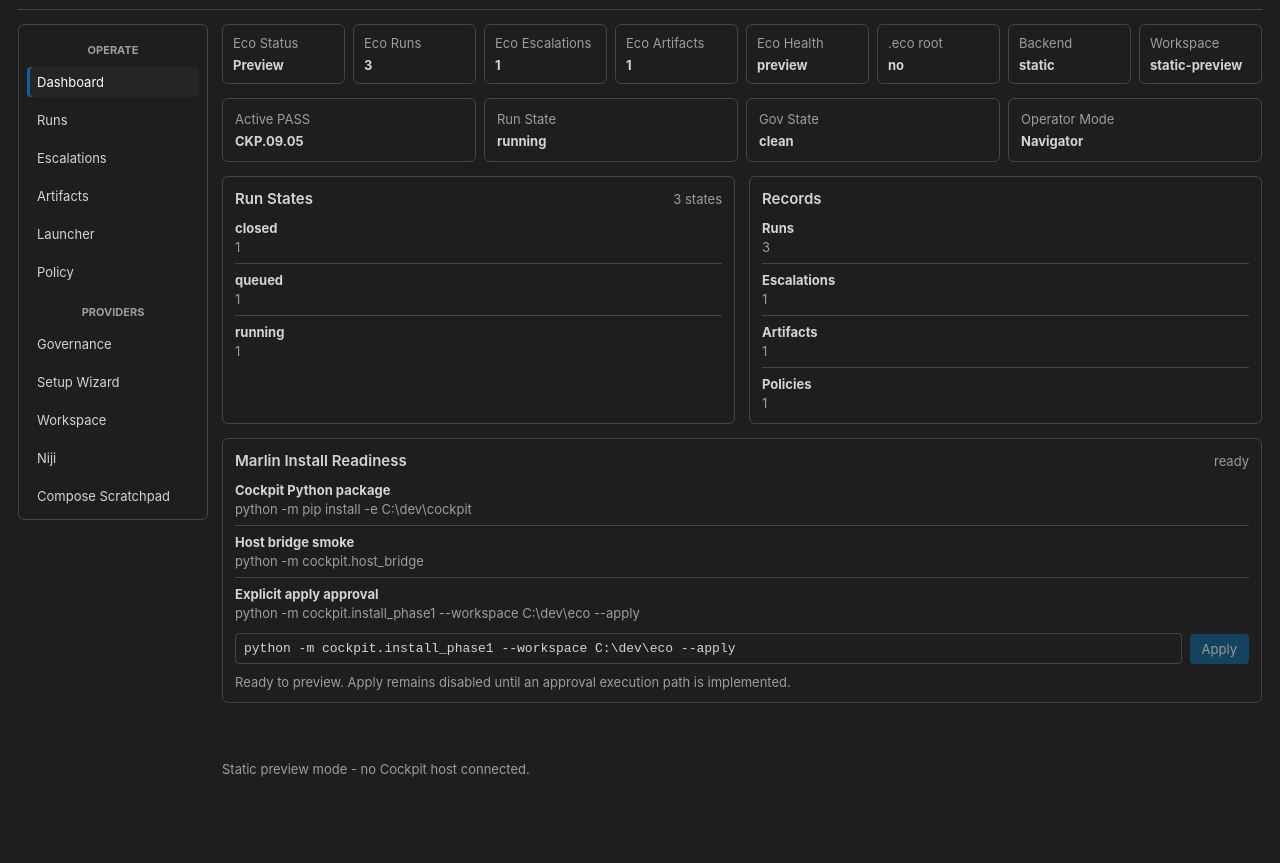
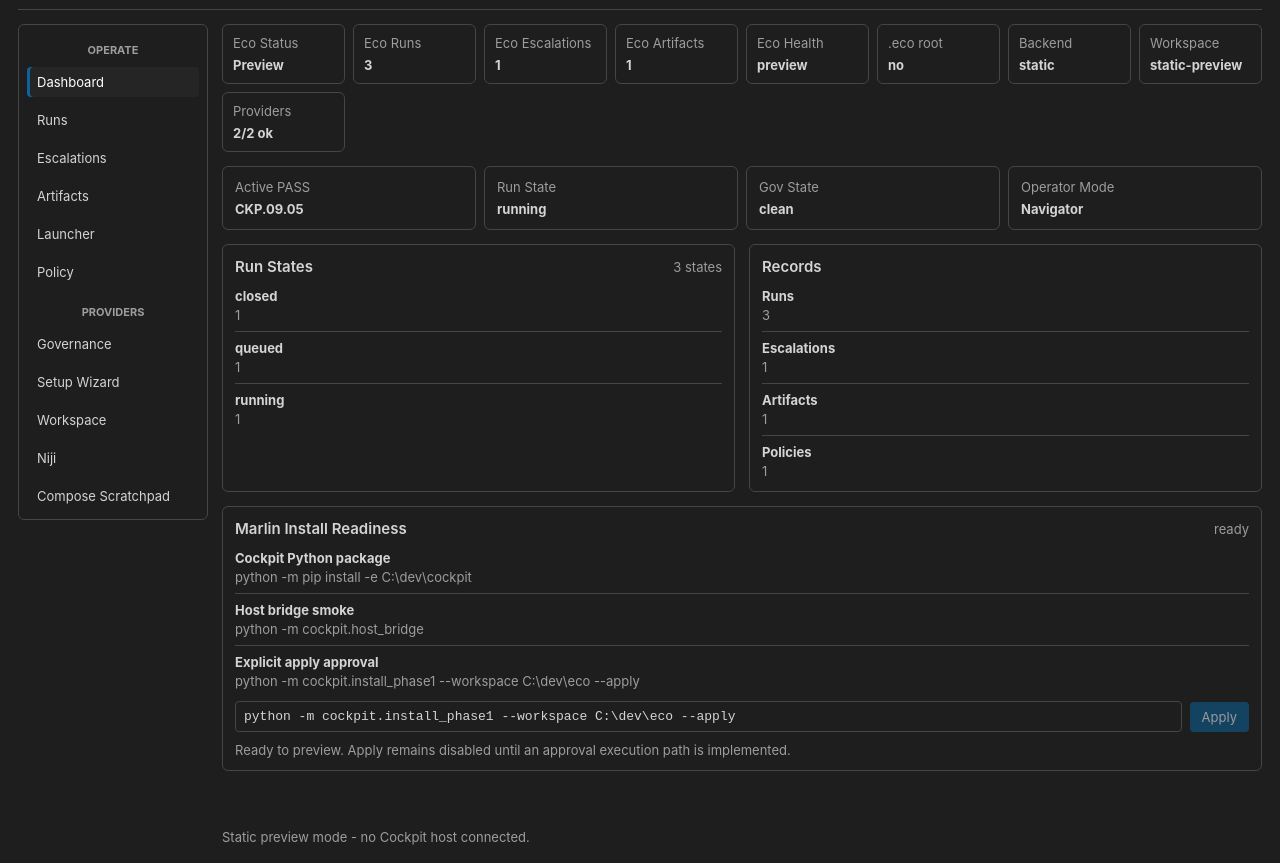
Before and after one commit to jj-ervin/cockpit, a plain HTML site: page web/cockpit.html in a window 1280 px wide. Shown: the part 67-930 px from the top of the page. Before the commit the page ends 862 px from the top, so only its background shows below. Drawn offline with Linux system fonts and the light colour scheme.

Commit message:
feat(ui): add non-eco Providers summary tile to dashboard
Follow-up to the eco-scoped-labeling fix: adds a "Providers" tile
(Marlin/Niji reachability, e.g. "2/2 ok") to the top status-grid so the
dashboard's top-of-page view isn't entirely eco-flavored even with the
now-accurate Eco Status/Eco Health labels. Computed from marlin.error/
niji.error, the same failure signal each provider snapshot already sets.

Change-Level: RUN

Dev-Docs: not-needed

Reason: small additive UI tile, no architectural decision beyond what was already recorded in the prior commit's dev-docs entry

```diff
--- a/web/cockpit.html
+++ b/web/cockpit.html
@@ -32,6 +32,7 @@
       <article><span>.eco root</span><strong id="eco-root">-</strong></article>
       <article><span>Backend</span><strong id="backend">-</strong></article>
       <article><span>Workspace</span><strong id="workspace">-</strong></article>
+      <article><span>Providers</span><strong id="providers-status">-</strong></article>
     </section>
 
     <nav class="tabs" aria-label="Cockpit views">
--- a/web/cockpit.js
+++ b/web/cockpit.js
@@ -65,6 +65,7 @@
     ecoRoot: byId('eco-root'),
     backend: byId('backend'),
     workspace: byId('workspace'),
+    providersStatus: byId('providers-status'),
     tabs: Array.from(document.querySelectorAll('.tab')),
     panels: Array.from(document.querySelectorAll('.tab-panel')),
     runCounts: byId('run-counts'),
@@ -369,6 +370,7 @@
     renderWorkspaceExplorer(state.snapshot.marlin || {});
     renderWorkspaceRepos(state.snapshot.marlin || {});
     renderNiji(state.snapshot.niji || {});
+    renderProviderSummary(state.snapshot.marlin || {}, state.snapshot.niji || {});
 
     if (workspace.bridgeError) {
       elements.footer.textContent = workspace.bridgeError;
@@ -596,6 +598,18 @@
       return typeof issue.rule === 'string' && issue.rule.indexOf('containment') === 0;
     });
     return contained ? 'contained' : 'violation';
+  }
+
+  function renderProviderSummary(marlin, niji) {
+    const providers = [
+      { name: 'Marlin', ok: !marlin.error },
+      { name: 'Niji', ok: !niji.error },
+    ];
+    const okCount = providers.filter(function (p) { return p.ok; }).length;
+    elements.providersStatus.textContent = okCount + '/' + providers.length + ' ok';
+    elements.providersStatus.title = providers.map(function (p) {
+      return p.name + ': ' + (p.ok ? 'ok' : 'unavailable');
+    }).join(', ');
   }
 
   function renderEditorPlaneBar(runs, governance, mode) {
```
Also changed, not shown: 1 other file.
